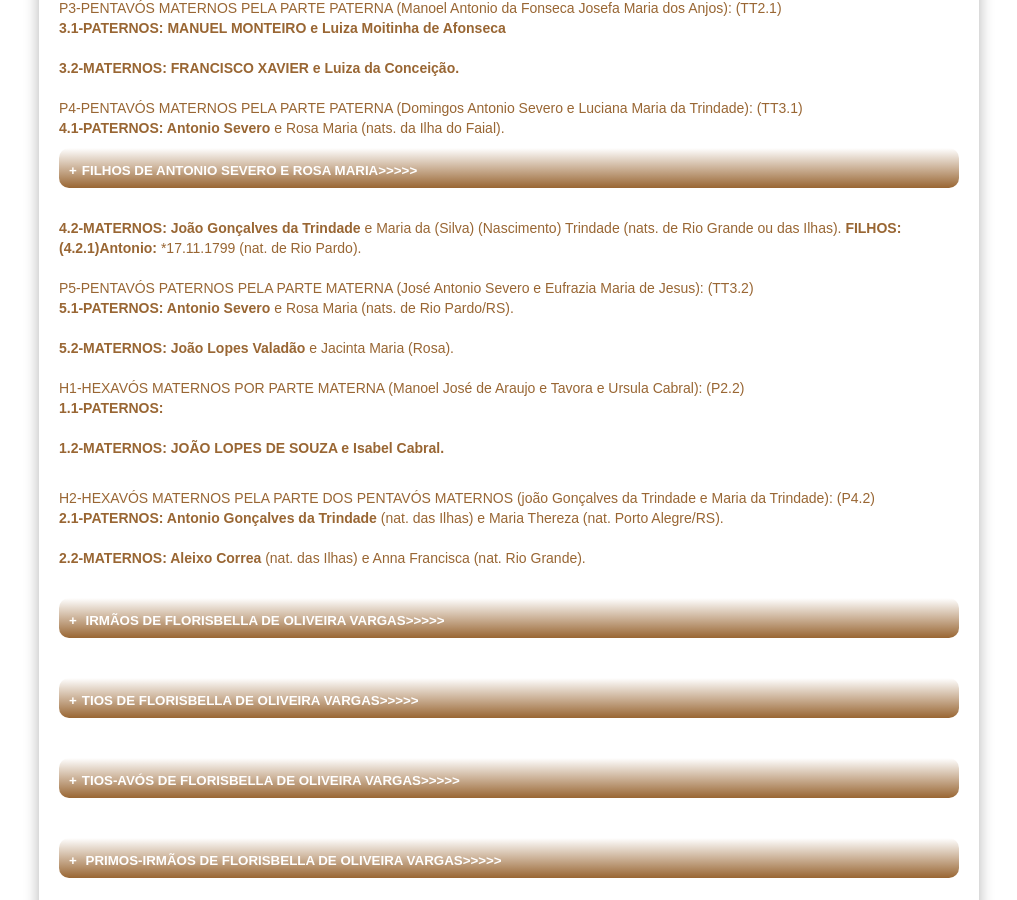
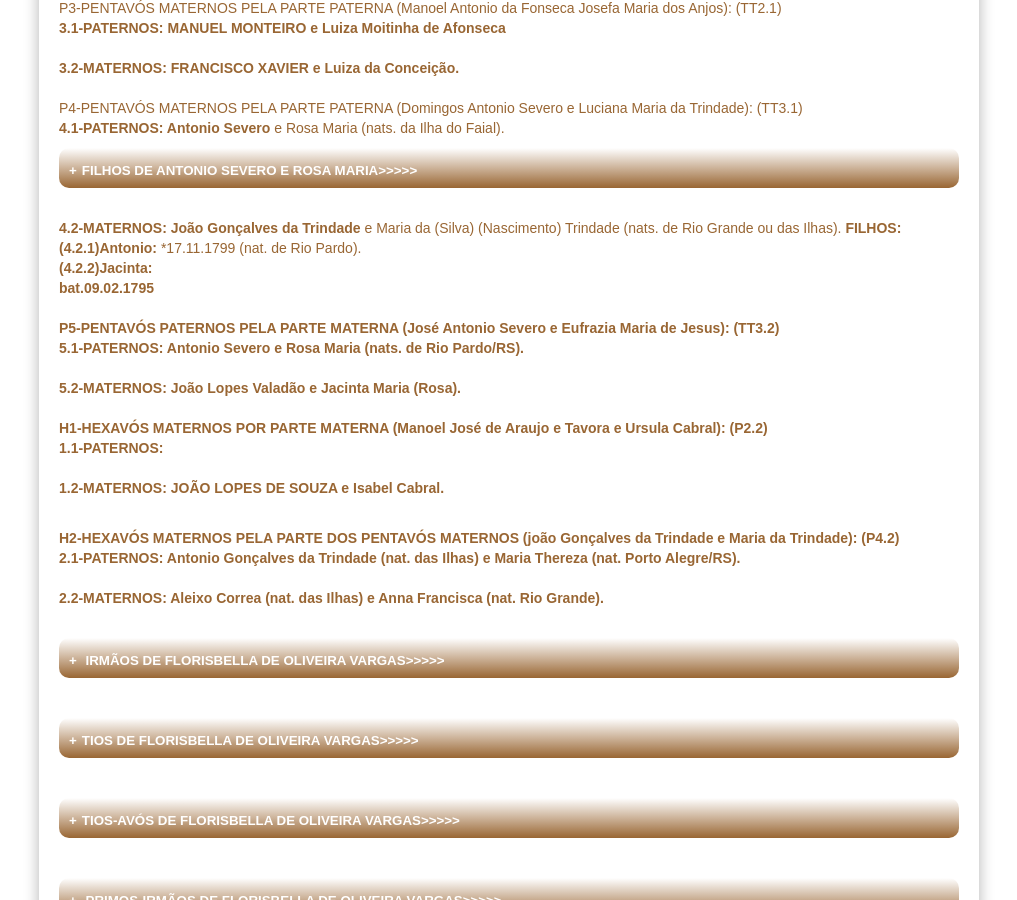
Before and after one commit to claudiovargas1955/claudiovargas1955.github.io, a Jekyll site: the page built from _pages/arvore-genealogica-de-costados-de-florisbella.html, in a window 1280 px wide and 900 px high, scrolled down 2441 px. Shown: the whole window, without its empty margins (131-1148 px from the left). Built offline with Jekyll 4.4.1, drawn with Linux system fonts in a browser that asks for light colours; some web fonts are replaced.

Commit message:
Update arvore-genealogica-de-costados-de-florisbella.html

```diff
--- a/_pages/arvore-genealogica-de-costados-de-florisbella.html
+++ b/_pages/arvore-genealogica-de-costados-de-florisbella.html
@@ -535,7 +535,8 @@ Francisca nats. das Ilhas). <b>FILHOS: </b><br>
 
 <p><b>4.2-MATERNOS: João Gonçalves da Trindade </b>e Maria da (Silva) (Nascimento) Trindade (nats. de Rio Grande ou das Ilhas). <b>FILHOS:
  </b><br>
-<b>(4.2.1)Antonio: </b>*17.11.1799 (nat. de Rio Pardo).<br><br>
+<b>(4.2.1)Antonio: </b>*17.11.1799 (nat. de Rio Pardo).<br>
+<b>(4.2.2)Jacinta: <br>bat.09.02.1795<br><br>
 
 P5-PENTAVÓS PATERNOS PELA PARTE MATERNA (José Antonio Severo e Eufrazia Maria de Jesus): (TT3.2)<br>
 <b>5.1-PATERNOS: Antonio Severo</b> e Rosa Maria (nats. de Rio Pardo/RS).<br><br>
```
